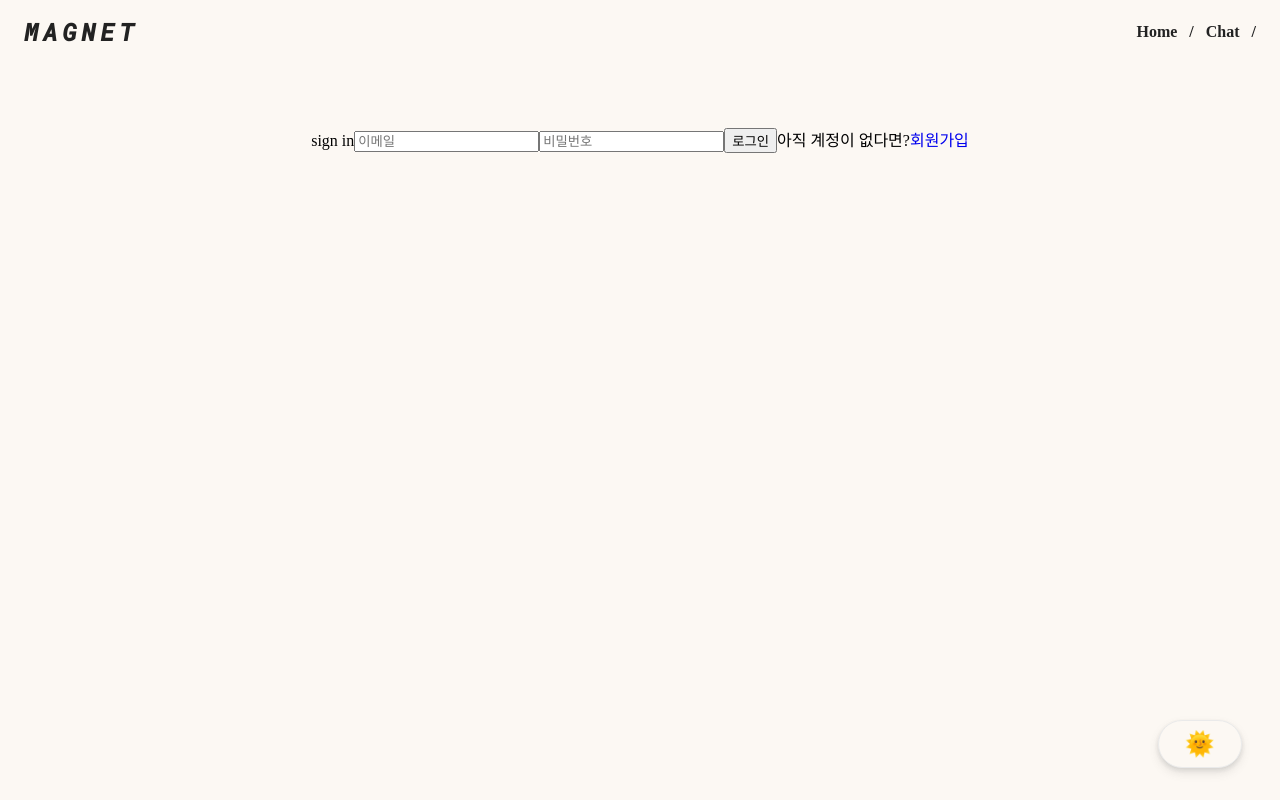
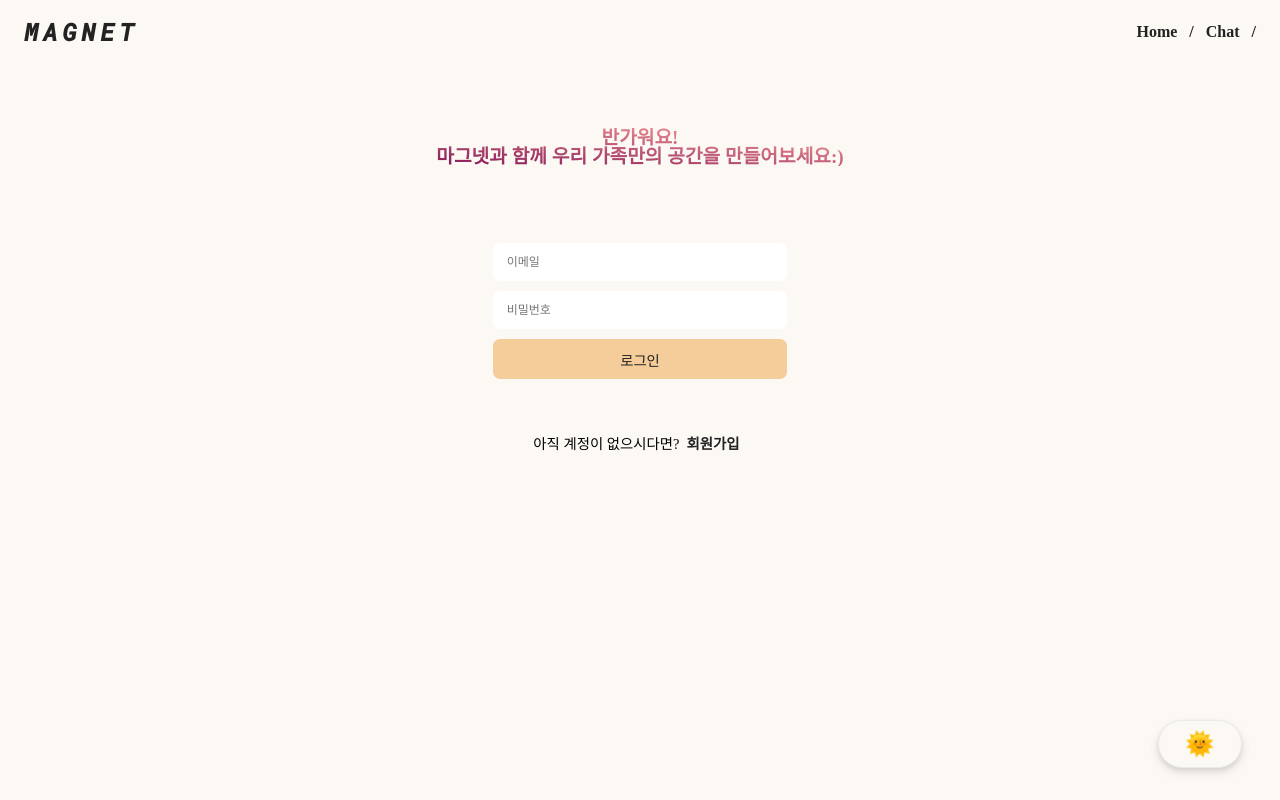
Before and after one commit to yoojin-kwon/magnet_desktop, a React (Create React App) app: page / in a window 1280 px wide. Built offline with nearby package versions, Linux system fonts and the light colour scheme; no server answers.

Commit message:
Feat: 회원가입 및 로그인 UI 구현

```diff
--- a/src/components/signIn.jsx
+++ b/src/components/signIn.jsx
@@ -1,9 +1,12 @@
 import React, { useRef } from 'react';
 import AppLayout from './AppLayout';
+import styled from 'styled-components';
+import { useTheme } from '../context/themeProvider';
 import { firebaseAuth } from '../service/firebase';
 import { useNavigate, Link } from 'react-router-dom';
 
 const SignIn = () => {
+  const ThemeMode = useTheme();
   const navigate = useNavigate();
   const emailRef = useRef();
   const passwordRef = useRef();
@@ -36,14 +39,23 @@ const SignIn = () => {
 
   return (
     <AppLayout>
-      <div>sign in</div>
-      <form onSubmit={onSubmit} ref={formRef}>
+      <Container>
+        <Title>
+          반가워요!
+          <br />
+          마그넷과 함께 우리 가족만의 공간을 만들어보세요:)
+        </Title>
+        <Form onSubmit={onSubmit} ref={formRef}>
           {/* --remove autocomplete-- */}
           <input style={{ display: 'none' }} aria-hidden='true' />
-        <input type='password' style={{ display: 'none' }} aria-hidden='true' />
+          <input
+            type='password'
+            style={{ display: 'none' }}
+            aria-hidden='true'
+          />
           {/* --remove autocomplete end-- */}
           {/* --real input-- */}
-        <input
+          <Input
             type='email'
             placeholder='이메일'
             id='email'
@@ -51,7 +63,7 @@ const SignIn = () => {
             autoComplete='false'
             required
           />
-        <input
+          <Input
             type='password'
             placeholder='비밀번호'
             id='password'
@@ -59,12 +71,81 @@ const SignIn = () => {
             autoComplete='new-password'
           />
           {/* --real input end-- */}
-        <button type='submit'>로그인</button>
-      </form>
-      <div>아직 계정이 없다면?</div>
-      <Link to='/signup'>회원가입</Link>
+          <Button type='submit'>로그인</Button>
+        </Form>
+        <ToSignUp>
+          아직 계정이 없으시다면?
+          <NavLink to='/signup' theme={ThemeMode[0]}>
+            회원가입
+          </NavLink>
+        </ToSignUp>
+      </Container>
     </AppLayout>
   );
 };
 
 export default SignIn;
+
+const Container = styled.div`
+  width: 30em;
+  display: flex;
+  flex-direction: column;
+  align-items: center;
+`;
+
+const Title = styled.div`
+  text-align: center;
+  font-size: 1.2em;
+  font-weight: 600;
+  background: linear-gradient(to right top, #861657, #ffa69e);
+  color: transparent;
+  -webkit-background-clip: text;
+  margin-bottom: 4em;
+`;
+
+const Form = styled.form`
+  display: flex;
+  flex-direction: column;
+`;
+
+const Input = styled.input`
+  border: none;
+  width: 20em;
+  height: 2.8em;
+  padding: 0 1em;
+  border-radius: 0.5em;
+  margin-bottom: 0.8em;
+  cursor: pointer;
+
+  &::placeholder {
+    font-size: 0.9em;
+    font-weight: 550;
+  }
+  &:focus {
+    outline: none;
+  }
+`;
+
+const Button = styled.button`
+  border: none;
+  height: 2.8em;
+  padding: 0 1em;
+  border-radius: 0.5em;
+  margin-bottom: 4em;
+  cursor: pointer;
+  font-size: 0.9em;
+  font-weight: 550;
+  color: ${({ theme }) => theme.textColor};
+  background-color: ${({ theme }) => theme.buttonColor};
+`;
+
+const ToSignUp = styled.div`
+  font-size: 0.9em;
+`;
+
+const NavLink = styled(Link)`
+  font-weight: 600;
+  color: ${(props) =>
+    props.theme === 'light' ? 'rgb(34, 34, 34)' : 'rgb(247, 247, 247)'};
+  margin: 0 0.5em;
+`;
--- a/src/components/signUp.jsx
+++ b/src/components/signUp.jsx
@@ -1,9 +1,12 @@
 import React, { useState, useRef } from 'react';
 import AppLayout from './AppLayout';
+import styled from 'styled-components';
+import { useTheme } from '../context/themeProvider';
 import { firebaseAuth } from '../service/firebase';
-import { useNavigate } from 'react-router-dom';
+import { useNavigate, Link } from 'react-router-dom';
 
 const SignUp = () => {
+  const ThemeMode = useTheme();
   const navigate = useNavigate();
   const emailRef = useRef();
   const passwordRef = useRef();
@@ -38,14 +41,23 @@ const SignUp = () => {
 
   return (
     <AppLayout>
-      <div>sign up</div>
-      <form onSubmit={onSubmit} ref={formRef}>
+      <Container>
+        <Title>
+          안녕하세요!
+          <br />
+          우리 가족만의 소통을 위한 마그넷입니다:)
+        </Title>
+        <Form onSubmit={onSubmit} ref={formRef}>
           {/* --remove autocomplete-- */}
           <input style={{ display: 'none' }} aria-hidden='true' />
-        <input type='password' style={{ display: 'none' }} aria-hidden='true' />
+          <input
+            type='password'
+            style={{ display: 'none' }}
+            aria-hidden='true'
+          />
           {/* --remove autocomplete end-- */}
           {/* --real input-- */}
-        <input
+          <Input
             type='email'
             placeholder='이메일'
             id='email'
@@ -53,7 +65,7 @@ const SignUp = () => {
             autoComplete='false'
             required
           />
-        <input
+          <Input
             type='password'
             placeholder='비밀번호'
             id='password'
@@ -61,10 +73,81 @@ const SignUp = () => {
             autoComplete='new-password'
           />
           {/* --real input end-- */}
-        <button type='submit'>회원가입</button>
-      </form>
+          <Button type='submit'>회원가입</Button>
+        </Form>
+        <ToSignIn>
+          이미 계정이 있으시다면?
+          <NavLink to='/' theme={ThemeMode[0]}>
+            로그인
+          </NavLink>
+        </ToSignIn>
+      </Container>
     </AppLayout>
   );
 };
 
 export default SignUp;
+
+const Container = styled.div`
+  width: 30em;
+  display: flex;
+  flex-direction: column;
+  align-items: center;
+`;
+
+const Title = styled.div`
+  text-align: center;
+  font-size: 1.2em;
+  font-weight: 600;
+  background: linear-gradient(to right top, #861657, #ffa69e);
+  color: transparent;
+  -webkit-background-clip: text;
+  margin-bottom: 4em;
+`;
+
+const Form = styled.form`
+  display: flex;
+  flex-direction: column;
+`;
+
+const Input = styled.input`
+  border: none;
+  width: 20em;
+  height: 2.8em;
+  padding: 0 1em;
+  border-radius: 0.5em;
+  margin-bottom: 0.8em;
+  cursor: pointer;
+
+  &::placeholder {
+    font-size: 0.9em;
+    font-weight: 550;
+  }
+  &:focus {
+    outline: none;
+  }
+`;
+
+const Button = styled.button`
+  border: none;
+  height: 2.8em;
+  padding: 0 1em;
+  border-radius: 0.5em;
+  margin-bottom: 4em;
+  cursor: pointer;
+  font-size: 0.9em;
+  font-weight: 550;
+  color: ${({ theme }) => theme.textColor};
+  background-color: ${({ theme }) => theme.buttonColor};
+`;
+
+const ToSignIn = styled.div`
+  font-size: 0.9em;
+`;
+
+const NavLink = styled(Link)`
+  font-weight: 600;
+  color: ${(props) =>
+    props.theme === 'light' ? 'rgb(34, 34, 34)' : 'rgb(247, 247, 247)'};
+  margin: 0 0.5em;
+`;
--- a/src/theme/theme.js
+++ b/src/theme/theme.js
@@ -1,5 +1,6 @@
 export const lightTheme = {
   backgroundColor: 'rgb(252, 248, 243)',
+  buttonColor: 'rgb(245, 205, 154)',
   textColor: 'rgb(34, 34, 34)',
   subTextColor: 'rgb(189, 190, 191)',
   borderColor: '1px solid rgb(234, 234, 234)',
@@ -7,6 +8,7 @@ export const lightTheme = {
 
 export const darkTheme = {
   backgroundColor: 'rgb(34, 34, 34)',
+  buttonColor: 'rgb(71, 70, 70)',
   textColor: 'rgb(247, 247, 247)',
   subTextColor: 'rgb(76, 76, 77)',
   borderColor: '1px solid rgb(52, 54, 64)',
```
Lines whose indentation alone changed are shown as unchanged.
